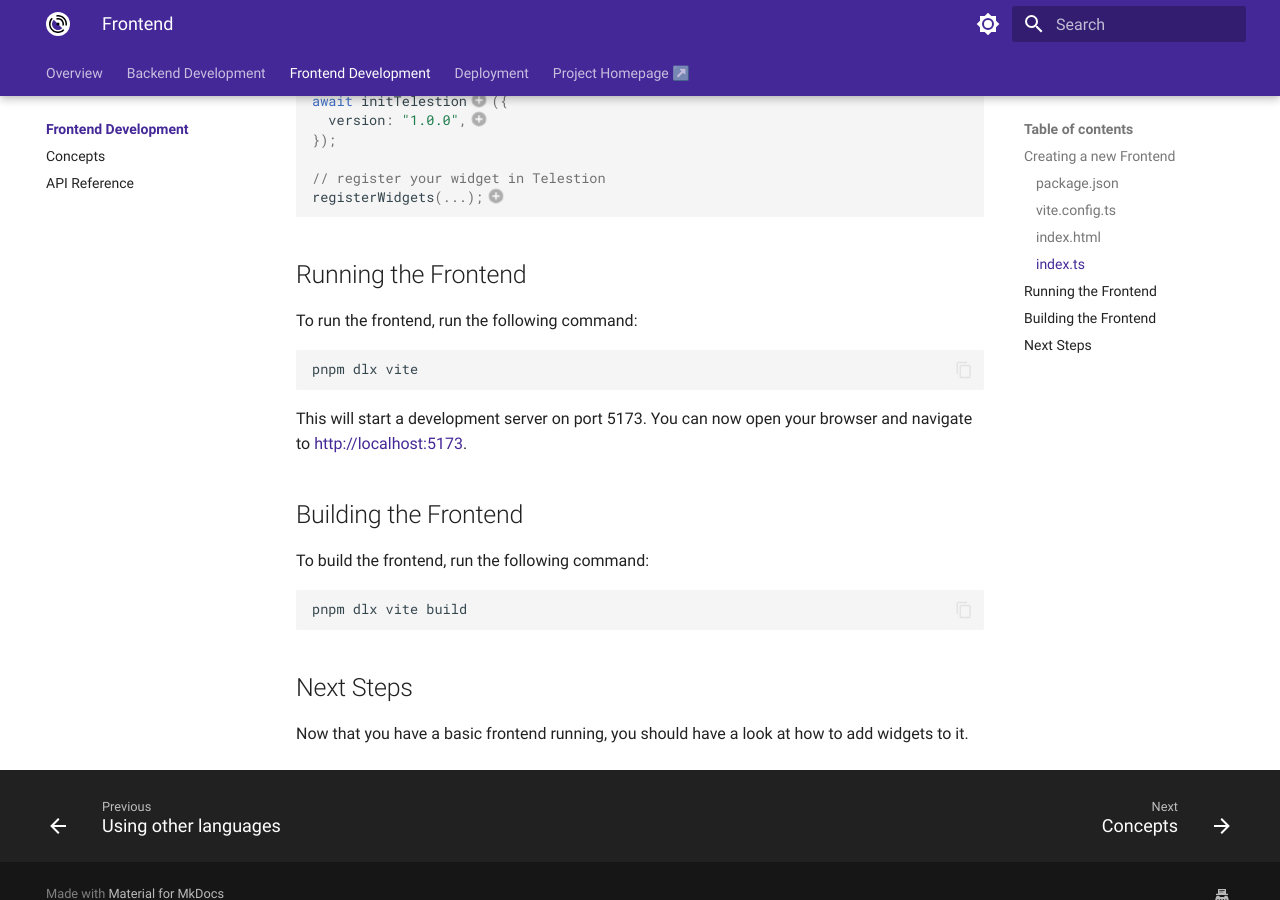
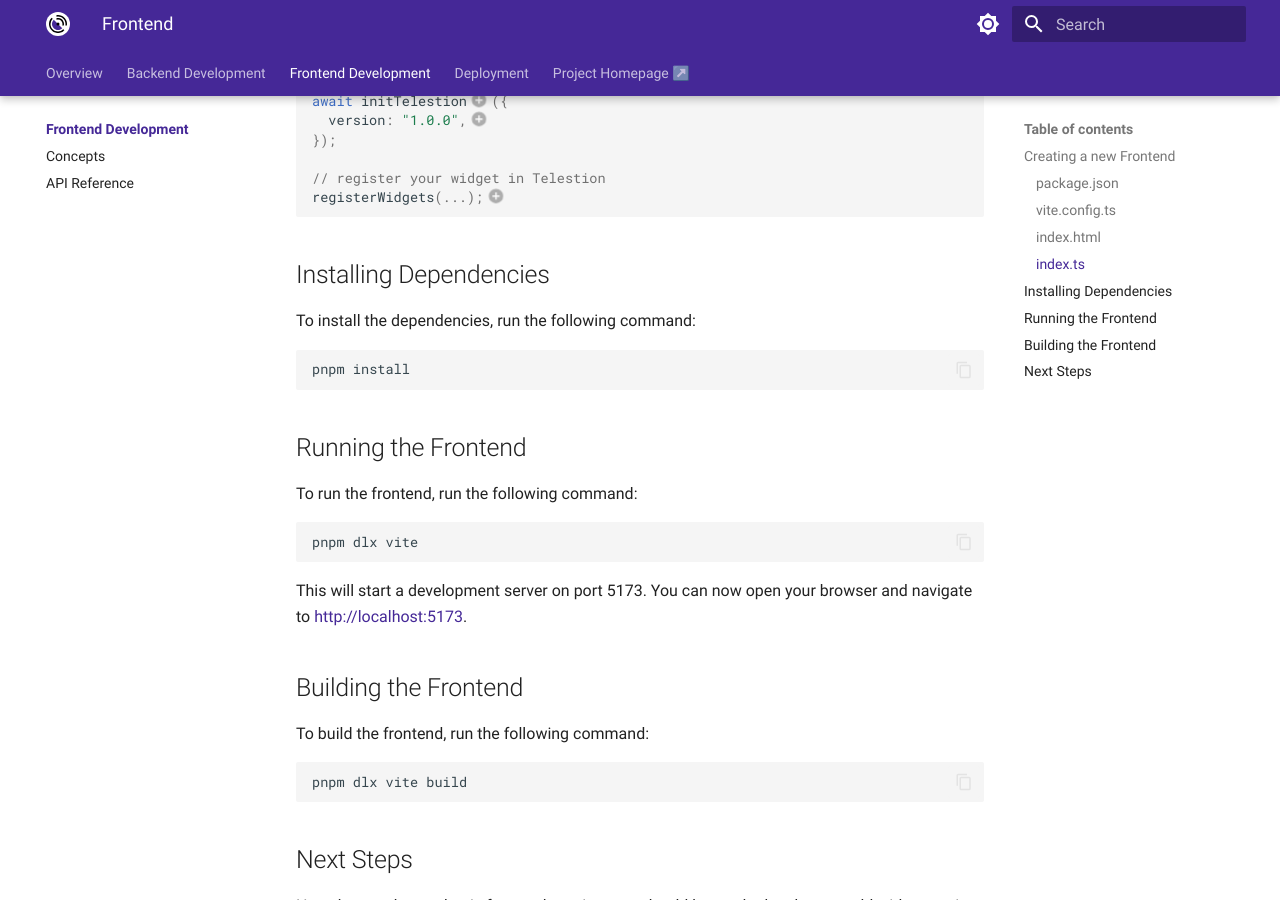
Before and after one commit to wuespace/telestion, an MkDocs documentation site: the page built from docs/docs/Frontend Development/index.md, in a window 1280 px wide and 900 px high, scrolled down 1599 px. Built offline with MkDocs 1.6.1 and Material for MkDocs 9.7.7, drawn with Linux system fonts in a browser that asks for light colours; plug-ins that fetch from the network failed and are left out.

Commit message:
Add note about dependency installation in frontend getting started guide

````diff
--- a/docs/docs/Frontend Development/index.md
+++ b/docs/docs/Frontend Development/index.md
@@ -95,6 +95,14 @@
 4. Set the version of your frontend. This is used to check if the user data needs to be migrated.
 5. Register your widgets in Telestion. This is explained in more detail in the next section.
 
+## Installing Dependencies
+
+To install the dependencies, run the following command:
+
+```bash
+pnpm install
+```
+
 ## Running the Frontend
 
 To run the frontend, run the following command:
````
